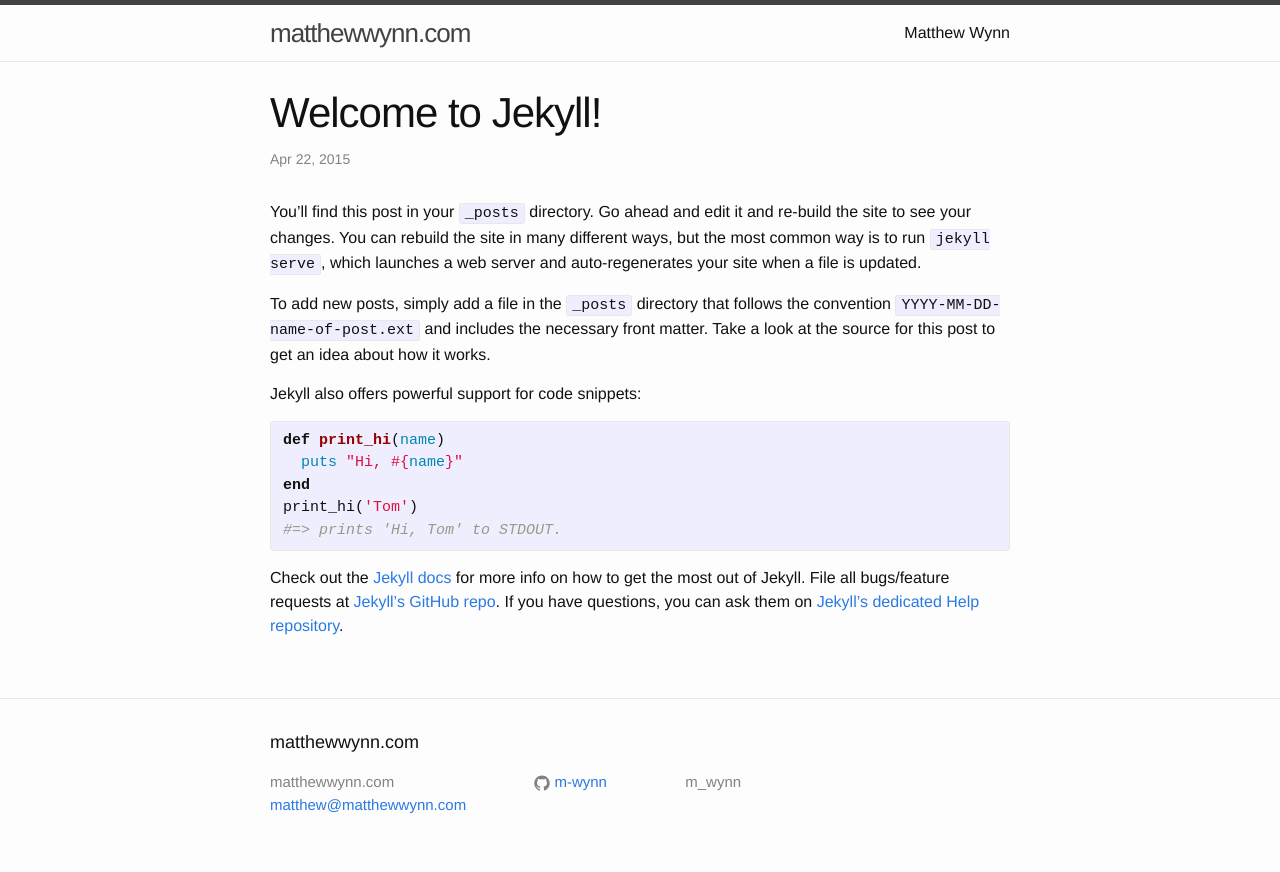
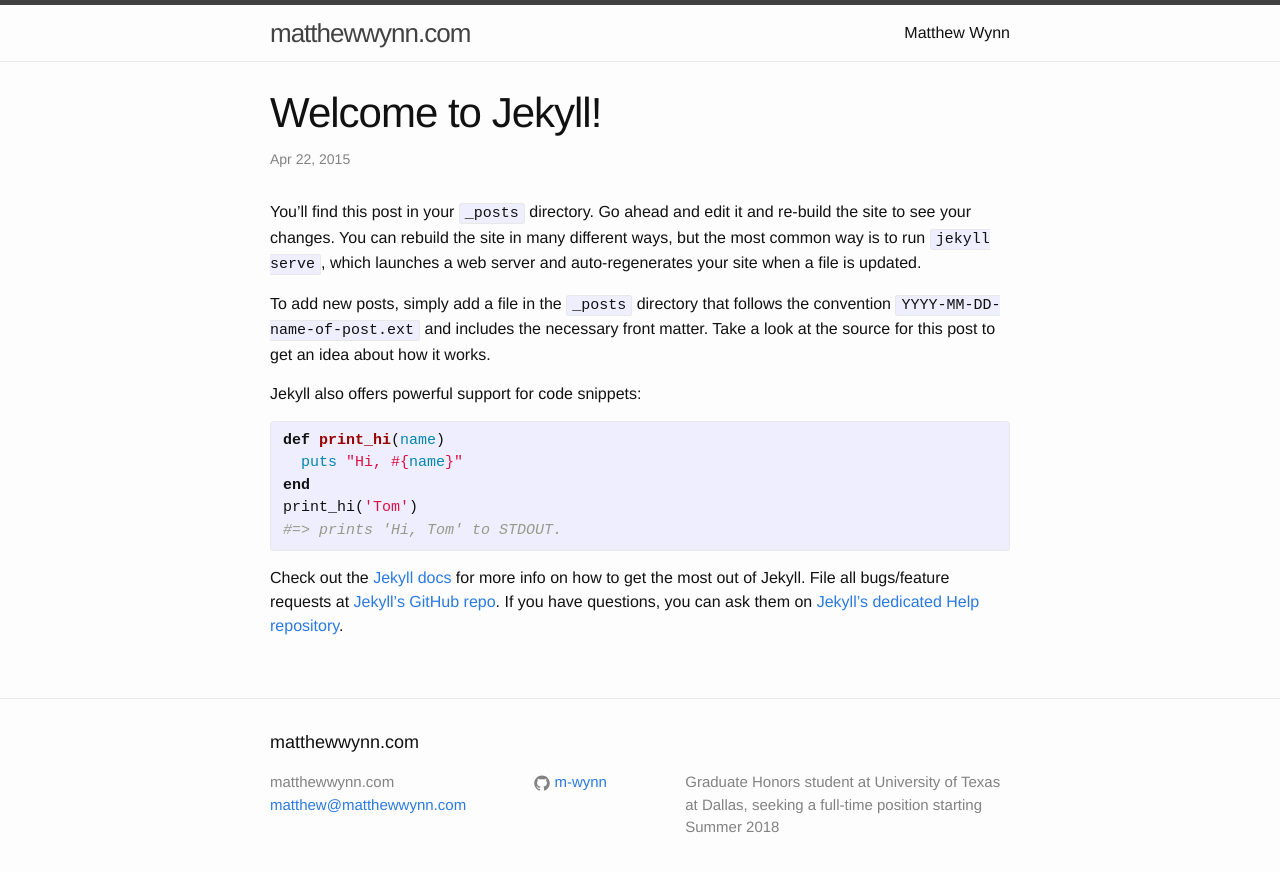
Before and after one commit to m-wynn/matthewwynn.com, a Jekyll site: the page built from _posts/2015-04-22-welcome-to-jekyll.markdown, in a window 1280 px wide. Shown: the top 872 px of the page. Built offline with Jekyll 4.4.1, drawn with Linux system fonts in a browser that asks for light colours.

Commit message:
Add tagline

```diff
--- a/_config.yml
+++ b/_config.yml
@@ -1,6 +1,6 @@
 # Site settings
 name: Matthew Wynn
-description: "m_wynn"
+description: "Graduate Honors student at University of Texas at Dallas, seeking a full-time position starting Summer 2018"
 url: "http://matthewwynn.com"
 
 
```
